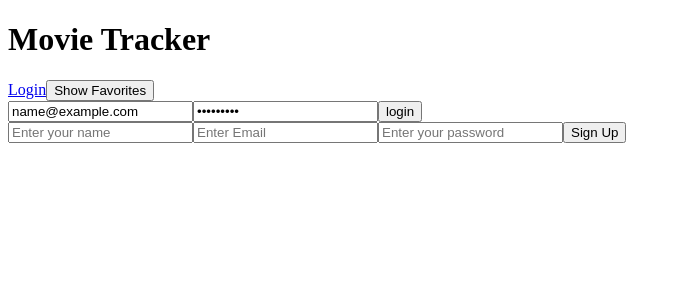
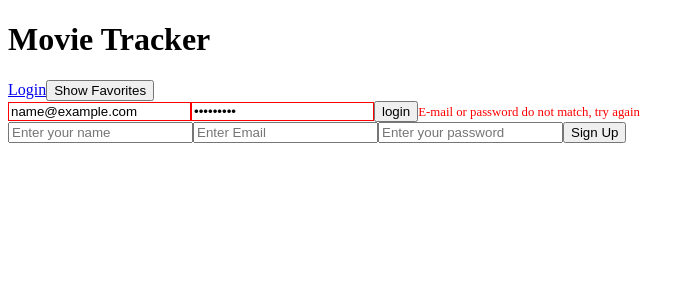
Before and after one commit to etcetera8/movie-tracker, a React (Create React App) app: page /login in a window 1280 px wide. Both pictures are taken after typing "name@example.com", "Sample123" into the empty fields and a click on the button "login". Shown: the top 300 px of the page, without its empty margins (0-694 px from the left). Built offline with nearby package versions, Linux system fonts and the light colour scheme; no server answers.

Commit message:
Add error styling on failed login

```diff
--- /dev/null
+++ b/src/components/Login/Login.css
@@ -0,0 +1,3 @@
+.error {
+  border: 1px solid red;
+}
--- a/src/components/Login/Login.js
+++ b/src/components/Login/Login.js
@@ -2,14 +2,16 @@ import React, {Component} from 'react';
 import { getAllUsers, validateUser, getAllFavorites } from '../../api.js';
 import { connect } from 'react-redux';
 import { activeUserAction, addFavoriteAction } from '../../actions/actionIndex';
-//import { withRouter } from 'react-router-dom';
 import { SignUp } from '../SignUp/SignUp';
+import './Login.css';
+
 class Login extends Component {
   constructor(props){
     super(props);
     this.state = {
       username: '',
-      password: ''
+      password: '',
+      errorStatus: false
     }
   }
 
@@ -24,15 +26,17 @@ class Login extends Component {
     //const userArray = await getAllUsers();
     const validate = await validateUser(username, password);
 
-    if(validate.status === 'success') {
+    if (validate.status === 'success') {
       this.props.handleLogin(validate.data);
       this.getFavorites(validate.data)
       this.setState({username: '', password: ''});
     } else {
       console.log('failed to login try again n00b')
-      //add fail message to DOM
+      this.setState({errorStatus: true})
     }
   }
+
+
 
   getFavorites = async (user) => {
     const allFavs = await getAllFavorites(user.id);
@@ -44,6 +48,7 @@ class Login extends Component {
       <div>
         <form type="submit">
           <input
+            className={!this.state.errorStatus ? "" : "error"}
             name="username"
             type='text'
             placeholder="User Name or E-mail"
@@ -51,6 +56,7 @@ class Login extends Component {
             onChange={this.handleChange}
             />
           <input
+            className={!this.state.errorStatus ? "" : "error"}
             name="password"
             type='password'
             placeholder="Password"
@@ -61,7 +67,11 @@ class Login extends Component {
             onClick={this.handleLoginAttempt}
             type="submit">login
           </button>
+          {this.state.errorStatus &&
+            <span className="login-error">E-mail or password do not match, try again</span>
+          }
         </form>
+
         <SignUp />
       </div>
     )
--- a/src/components/SignUp/SignUp.js
+++ b/src/components/SignUp/SignUp.js
@@ -25,17 +25,15 @@ export class SignUp extends Component {
     const existing = await userArray.find(user => user.email === email);
 
     !existing ? signUpUser(email, password, name) : this.emailTaken(true);
-    return existing
+    console.log(this.props);
   }
 
   emailTaken = (warning) => {
-    if (warning) {
-      this.setState({errorStatus: true})
-    }
+    warning ?
+      this.setState({errorStatus: true}) : this.setState({errorStatus: false})
   }
 
   render () {
-    console.log(this.emailTaken());
     return (
       <div>
         <form type="submit">
@@ -58,7 +56,7 @@ export class SignUp extends Component {
             value={this.state.password}
             onChange={this.handleChange}
             name="password"
-            type="text"
+            type="password"
             placeholder="Enter your password"
           />
           <button
```
